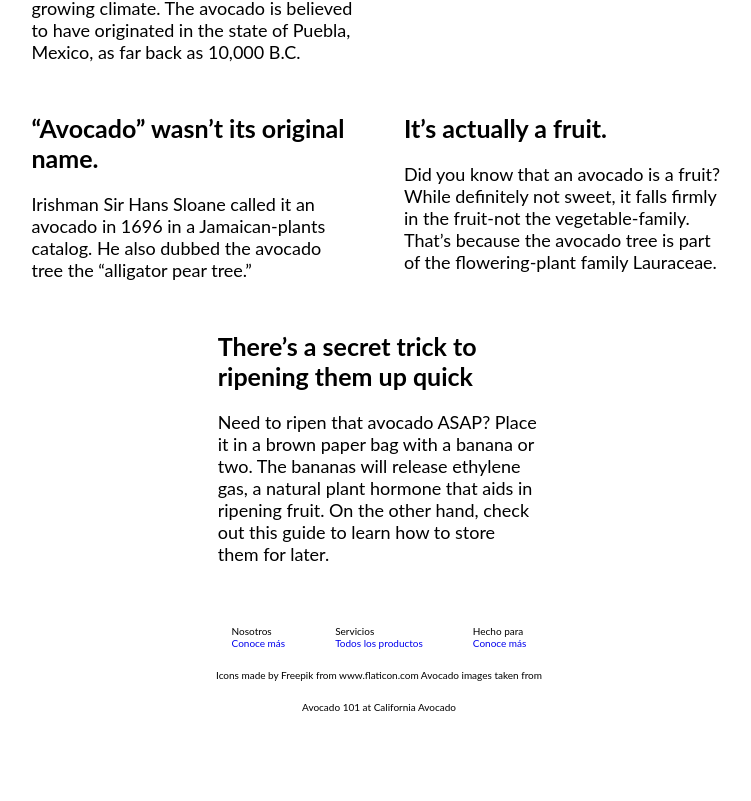
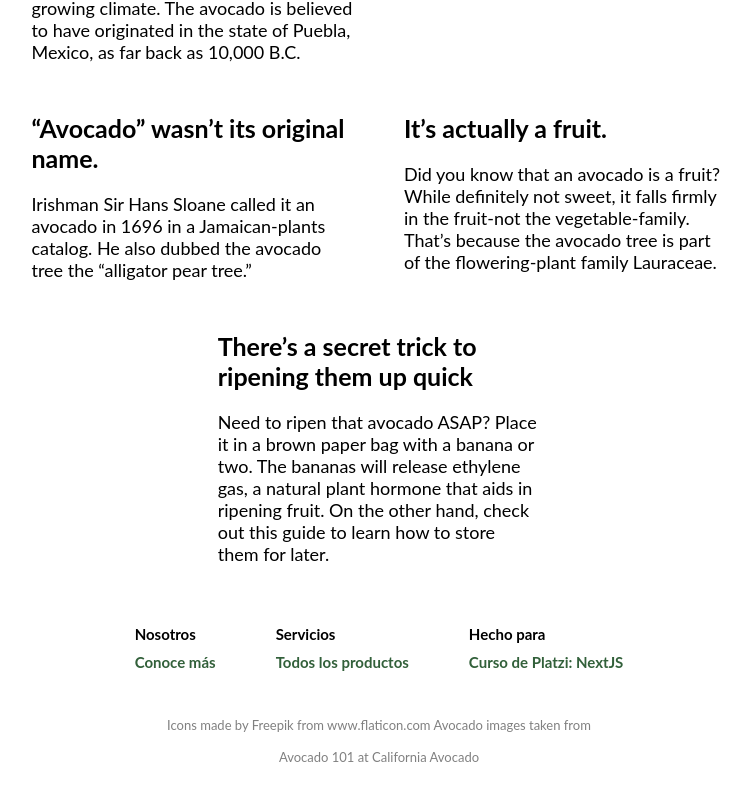
Before and after one commit to Angie-Santos/platzi-avo, a Next.js app: page /about in a window 1280 px wide. Shown: the part 977-1778 px from the top of the page, without its empty margins (261-1012 px from the left). Before the commit the page ends 1720 px from the top, so only its background shows below. Built offline with nearby package versions, Linux system fonts and the light colour scheme.

Commit message:
Add footer's styles

```diff
--- a/components/Footer.tsx
+++ b/components/Footer.tsx
@@ -1,5 +1,11 @@
 import Link from "next/link";
 import React from "react";
+import styled from 'styled-components'
+
+const RedLink = styled.a`
+   color:rgb(50, 96, 58);
+  font-weight:700;;
+`
 
 const Footer = () => {
   return (
@@ -7,56 +13,93 @@ const Footer = () => {
       <footer>
         <div id="container-section">
           <div className="section">
-            <p>Nosotros</p>
+            <p className="sections">Nosotros</p>
             <ul>
-              <li><Link href='/about'>Conoce más</Link></li>
+              <li><Link href='/about'><RedLink>Conoce más</RedLink></Link></li>
             </ul>
           </div>
           <div className="section">
-            <p>Servicios</p>
+            <p className="sections">Servicios</p>
             <ul>
-            <li><Link href='/'>Todos los productos</Link></li>
+              <li><Link className="link" href='/'><RedLink>Todos los productos</RedLink></Link></li>
           </ul>
         </div>
         <div className="section">
-            <p>Hecho para</p>
+          <p className="sections">Hecho para</p>
           <ul>
-              <li><a target="_blank" href="https://platzi.com/cursos/next/">Conoce más</a></li>
+            <li><a target="_blank" href="https://platzi.com/cursos/next/">Curso de Platzi: NextJS</a></li>
           </ul>
         </div>
       </div>
-        <p>
+      <p className="rights one">
         Icons made by Freepik from www.flaticon.com Avocado images taken from
       </p>
-        <p>Avocado 101 at California Avocado</p>
+      <p className="rights">Avocado 101 at California Avocado</p>
    </footer>
    <style jsx>{`
+
         footer {
+          width:100%;
           margin-top: 6rem;
           padding-bottom:3rem;
           display: flex;
+          flex-wrap:wrap;
           flex-direction: column;
           justify-content: center;
           align-items: center;
-          gap: 2rem;
+
+          font-size:1.5rem;
         }
 
         #container-section {
           display: flex;
-          gap:5rem;
+          flex-direction:column;
+          text-align:center;
+          width:100%;
         }
 
         .section {
           display: flex;
+          margin: 0 3rem;
           flex-direction: column;
+          gap:1rem;
+          margin-bottom:2.6rem;
+        }
+
+        .sections {
+          font-weight:700;
         }
 
         ul{
           list-style:none;
         }
+
+        a {
+          color:rgb(50, 96, 58);
+          font-weight:700;
+        }
+
+        .rights{
+          text-align:center;
+          font-size:1.3rem;
+          color:gray;
+          margin: 0.8rem 3rem;
+        }
+
+        .one{
+          margin-top:2rem;
+        }
+
+        @media (min-width: 700px){
+          #container-section {
+            flex-direction:row;
+            text-align:left;
+            justify-content:center;
+            width:100%;
+          }
+        }
       `}</style>
     </>
-  );
-};
+)};
 
 export default Footer;
--- a/package.json
+++ b/package.json
@@ -15,11 +15,13 @@
   "dependencies": {
     "next": "^13.1.2",
     "react": "^18.2.0",
-    "react-dom": "^18.2.0"
+    "react-dom": "^18.2.0",
+    "styled-components": "^5.3.6"
   },
   "devDependencies": {
     "@types/node": "^18.11.18",
     "@types/react": "^18.0.27",
+    "@types/styled-components": "^5.1.26",
     "typescript": "^4.9.4"
   }
 }
--- a/pages/about/index.jsx
+++ b/pages/about/index.jsx
@@ -1,4 +1,5 @@
 import React from "react";
+
 const avoFacts = [
   {
     title: "Most avocados come from Mexico",
@@ -88,7 +89,7 @@ const AboutPage = () => {
           color: grey;
         }
         ol {
-          width: 60%;
+          width: 90%;
           display:flex;
           flex-direction:row;
           flex-wrap: wrap;
@@ -107,6 +108,12 @@ const AboutPage = () => {
           margin-bottom: 2rem;
           font-size:2.5rem;
         }
+
+        @media (min-width:1000px){
+          ol{
+            width:60%;
+          }
+        }
       `}</style>
     </>
   );
--- a/style.css
+++ b/style.css
@@ -1,3 +1,4 @@
+
 * {
   margin: 0;
   padding: 0;
```
Also changed, not shown: 1 other file (tests, documents, lock files or other folders). Lines whose indentation alone changed are shown as unchanged.
